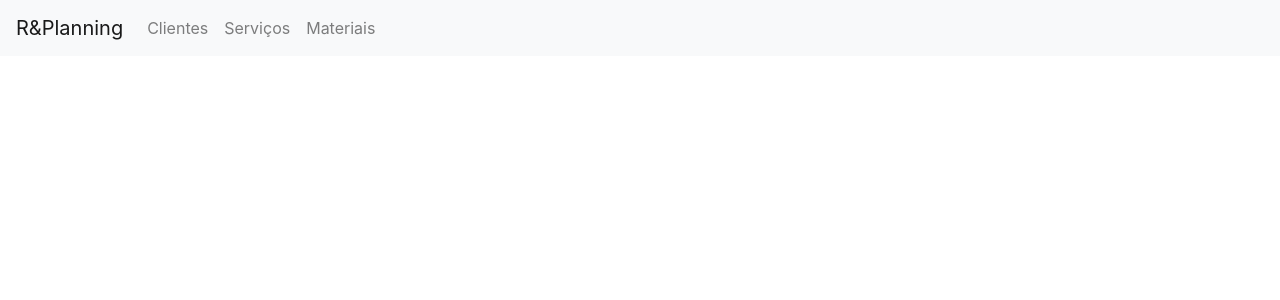
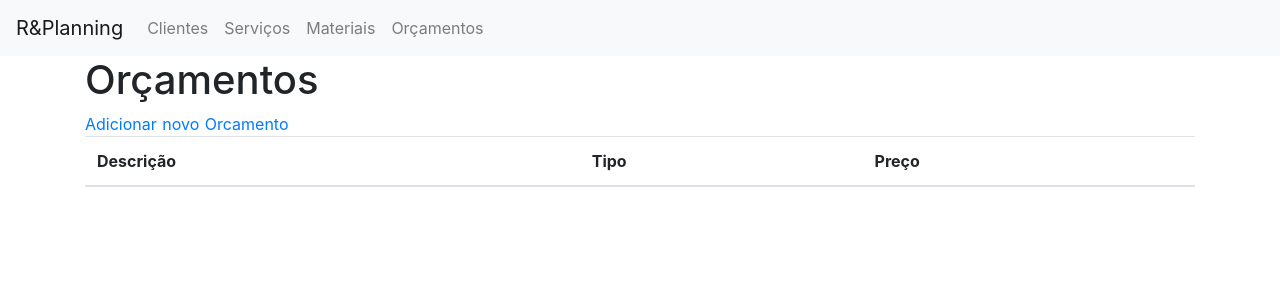
Before and after one commit to fatec-noobs/rplanning_app, a Nuxt app: page /orcamentos in a window 1280 px wide. Shown: the top 300 px of the page. Built offline with nearby package versions, Linux system fonts and the light colour scheme.

Commit message:
init orcamento

```diff
--- a/components/Navbar.vue
+++ b/components/Navbar.vue
@@ -24,6 +24,11 @@
             Materiais
           </nuxt-link>
         </li>
+        <li class="nav-item">
+          <nuxt-link class="nav-link" to="/orcamentos">
+            Orçamentos
+          </nuxt-link>
+        </li>
       </ul>
     </div>
   </nav>
--- /dev/null
+++ b/pages/orcamentos/adicionar.vue
@@ -0,0 +1,48 @@
+<template>
+  <main class="container">
+    <h1>Orçamentos</h1>
+    <form @submit="addService">
+
+      <fieldset>
+        <div class="form-group">
+          <label>Serviços</label>
+          <select class="form-control" v-model="service.unit_type" required>
+            <option v-for="service in services" value="{{ service.value }}">{{ service.name }}</option>
+          </select>
+        </div>
+
+        <button class="btn btn-primary">Adicionar mais um</button>
+      </fieldset>
+
+      <fieldset>
+        <div class="form-group">
+          <label>Materiais</label>
+          <select class="form-control" v-model="service.unit_type" required>
+            <option v-for="material in materials" value="{{ material.value }}">{{ material.name }}</option>
+          </select>
+        </div>
+      </fieldset>
+
+      <fieldset>
+        <div class="form-group">
+          <label>Clientes</label>
+          <select class="form-control" v-model="service.unit_type" required>
+            <option v-for="client in clients" value="{{ client.value }}">{{ client.name }}</option>
+          </select>
+        </div>
+      </fieldset>
+
+    </form>
+  </main>
+</template>
+
+<script>
+export default {
+  data() {
+    return {
+      service: [],
+      materials: [],
+      clients: [],
+  },
+}
+</script>
--- /dev/null
+++ b/pages/orcamentos/index.vue
@@ -0,0 +1,19 @@
+<template>
+  <main class="container">
+    <h1>Orçamentos</h1>
+    <nuxt-link to="/orcamentos/adicionar">Adicionar novo Orcamento</nuxt-link>
+    <section class="table-responsive-sm">
+      <table class="table table-hover">
+        <thead>
+          <tr>
+            <th scope="col">Descrição</th>
+            <th scope="col">Tipo</th>
+            <th scope="col">Preço</th>
+          </tr>
+        </thead>
+        <tbody>
+        </tbody>
+      </table>
+    </section>
+  </main>
+</template>
```
